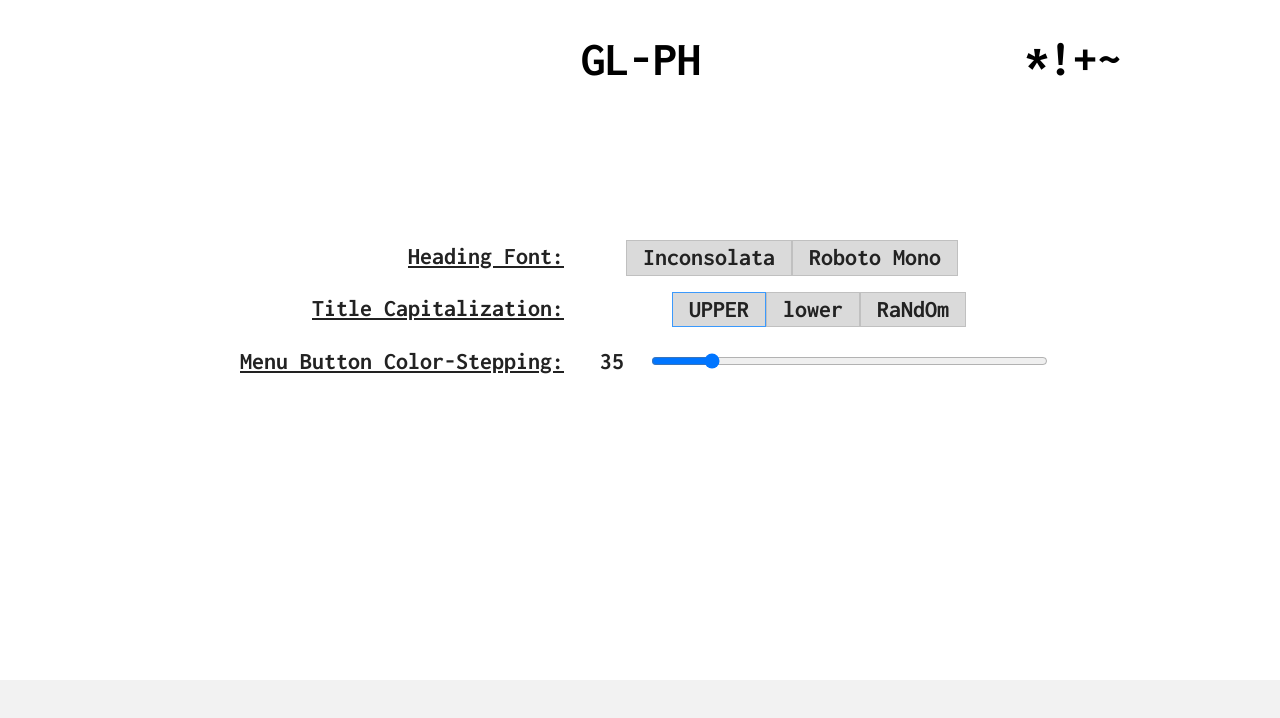
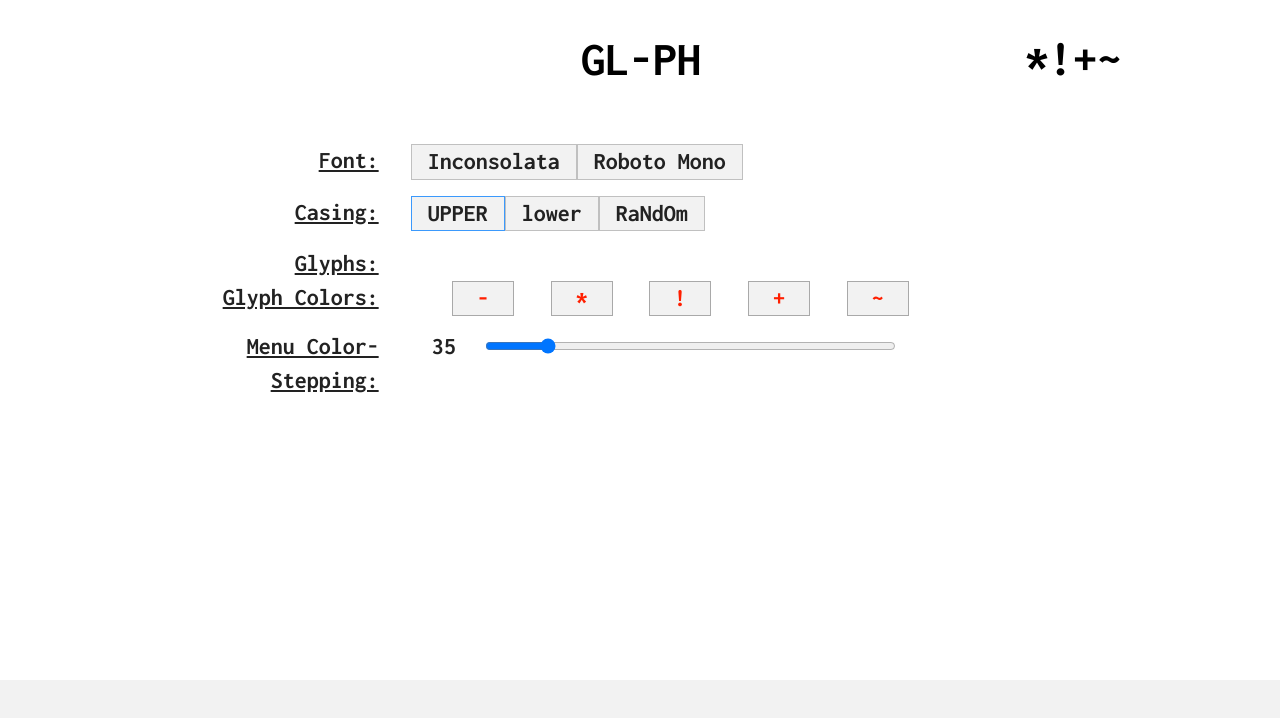
Before and after one commit to returningsam/gl-ph-journal, a plain HTML site: page public/index.html in a window 1280 px wide. Both pictures are taken after a click on the button "UPPER". Drawn offline with Linux system fonts and the light colour scheme.

Commit message:
color picking and case picking

```diff
--- a/public/index.html
+++ b/public/index.html
@@ -15,7 +15,7 @@
             <div class="title_header">
                 <p id="title_ch_0" class="t_char">G</p>
                 <p id="title_ch_1" class="t_char">L</p>
-                <p id="title_sp"   class="t_char">-</p>
+                <p id="title_sp">-</p>
                 <p id="title_ch_2" class="t_char">P</p>
                 <p id="title_ch_3" class="t_char">H</p>
             </div>
@@ -34,33 +34,47 @@
                 <section id="home_sec"   class="light">
                     <div id="ControlPanel">
                         <div id="FontFamControl" class="row equal-height">
-                            <div class="control_label col-xs-5">
-                                <label for="">Heading Font:</label>
+                            <div class="control_label col-xxs-12 col-s-4">
+                                <span>Font:</span>
                             </div>
-                            <div class="col-xs-7">
-                                <div id="FontButtons" class="btn-group equal-width">
+                            <div class="control_options">
+                                <div id="FontButtons" class="btn-group">
                                 </div>
                             </div>
                         </div>
                         <div id="FontCaseControl" class="row equal-height">
-                            <div class="control_label col-xs-5">
-                                <label for="">Title Capitalization:</label>
+                            <div class="control_label col-xxs-12 col-s-4">
+                                <span>Casing:</span>
                             </div>
-                            <div class="col-xs-7">
+                            <div class="control_options">
                                 <div id="CaseButtons" class="btn-group equal-width">
-                                    <button>UPPER</button>
-                                    <button>lower</button>
-                                    <button>RaNdOm</button>
+                                    <button data-case="upper">UPPER</button>
+                                    <button data-case="lower">lower</button>
+                                    <button data-case="random">RaNdOm</button>
                                 </div>
                             </div>
                         </div>
-                        <div id="MenuGlyphControl" class="row equal-height"></div>
-                        <div id="MenuColorControl" class="row equal-height"></div>
+                        <div id="MenuGlyphControl" class="row equal-height">
+                            <div class="control_label col-xxs-12 col-s-4">Glyphs:</div>
+                            <div class="control_options">
+                                <div id="MBGlyphPickers" class="block-row-l-5 block-row-m-4 block-row-s-3 block-row-xs-2 block-row-xxs-1">
+                                </div>
+                            </div>
+                        </div>
+                        <div id="MenuColorControl" class="row equal-height">
+                            <div class="control_label col-xxs-12 col-s-4">
+                                <label>Glyph Colors:</label>
+                            </div>
+                            <div class="control_options">
+                                <div id="MBColorPickers" class="block-row-l-5 block-row-m-4 block-row-s-3 block-row-xs-2 block-row-xxs-1">
+                                </div>
+                            </div>
+                        </div>
                         <div id="ColorStepControl" class="row equal-height">
-                            <div class="control_label col-xs-5">
-                                <label for="ColorStepSlide">Menu Button Color-Stepping:</label>
+                            <div class="control_label col-xxs-12 col-xs-4">
+                                <label for="ColorStepSlide">Menu Color-Stepping:</label>
                             </div>
-                            <div class="col-xs-7">
+                            <div class="control_options">
                                 <div class="row">
                                     <label for="ColorStepSlide" id="ColorStepVal" class="col-xs-2 text-center"></label>
                                     <input id="ColorStepSlide" class="col-xs-10" type="range" min="1" max="250" value="35"/>
--- a/public/main.js
+++ b/public/main.js
@@ -1,26 +1,26 @@
 const sectIDs      = ["home","about","elit","submit","faq"]; // TODO deprecate
 var sections = [
-  { id: "home",
+    {   id: "home",
         char: "-", color: "ff1f00",
         getMB: function() { return document.getElementById( this.id + "_mb" ); },
         getSec: function() { return document.getElementById( this.id + "_sec" ); }
     },
-  { id: "about",
+    {   id: "about",
         char: "*", color: "ff1f00",
         getMB: function() { return document.getElementById( this.id + "_mb" ); },
         getSec: function() { return document.getElementById( this.id + "_sec" ); }
     },
-  { id: "elit",
+    {   id: "elit",
         char: "!", color: "ff1f00",
         getMB: function() { return document.getElementById( this.id + "_mb" ); },
         getSec: function() { return document.getElementById( this.id + "_sec" ); }
     },
-  { id: "submit",
+    {   id: "submit",
         char: "+", color: "ff1f00",
         getMB: function() { return document.getElementById( this.id + "_mb" ); },
         getSec: function() { return document.getElementById( this.id + "_sec" ); }
     },
-  { id: "faq",
+    {   id: "faq",
         char: "~", color: "ff1f00",
         getMB: function() { return document.getElementById( this.id + "_mb" ); },
         getSec: function() { return document.getElementById( this.id + "_sec" ); }
@@ -87,6 +87,13 @@ function getSectIndByID( sID ) {
     return getSectIndByKeyVal( "id", sID );
 }
 
+function getSectByID( sID ) {
+    for (var i = 0; i < sections.length; i++) {
+        if (sections[i].id === sID) return sections[i];
+    }
+    return null;
+}
+
 function mouseInEle(ele) {
     var x1, x2, y1, y2;
     x1 = ele.offsetLeft; x2 = x1 + ele.clientWidth;
@@ -103,6 +110,8 @@ function mouseInEle(ele) {
 /************************** CONTROL PANEL *************************************/
 /******************************************************************************/
 
+/* FONT CONTROL */
+
 var fonts = ["Inconsolata", "Roboto Mono"];
 
 function setFont( font ) {
@@ -117,17 +126,97 @@ function initFontFamControl() {
     }
 }
 
+/* CASE CONTROL */
+
+function setTitleCase( case_type ) {
+    titleChars = document.getElementsByClassName( "t_char" );
+    switch ( case_type ) {
+        case "lower":
+            for (var i = 0; i < titleChars.length; i++) {
+                var ch = titleChars[i].innerHTML;
+                titleChars[i].innerHTML = ch.toLowerCase();
+            }
+            break;
+        case "upper":
+            for (var i = 0; i < titleChars.length; i++) {
+                var ch = titleChars[i].innerHTML;
+                titleChars[i].innerHTML = ch.toUpperCase();
+            }
+            break;
+        case "random":
+            for (var i = 0; i < titleChars.length; i++) {
+                var ch = titleChars[i].innerHTML;
+                titleChars[i].innerHTML = Math.round( Math.random() ) ? ch.toUpperCase() : ch.toLowerCase() ;
+            }
+            break;
+    }
+}
+
 function initFontCaseControl() {
+    var casebutts = document.getElementById( "CaseButtons" ).children;
+    for (var i = 0; i < casebutts.length; i++) {
+        casebutts[i].onclick = function() { setTitleCase( this.dataset.case ); };
+    }
+}
 
-}
+/* GLYPH PICKING */
 
 function initMenuGlyphControl() {
 
 }
 
+/* COLOR PICKING */
+
+function colorControlStyle() {
+    var elist = document.querySelectorAll( ".picker_preview" );
+    var e;
+    for (var i = 0; i < elist.length; i++) {
+        e = elist[i];
+        e.style["background-color"] = mouseInEle( e ) ? "rgba(191, 191, 191, 0.8)" : "rgba(191, 191, 191, 0.2)";
+    }
+}
+
+// builds an HTML string for a color-picker div corresponding to a section
+function buildColorPicker( sect ) {
+    var picker = "";
+    picker += "<div class=\"picker_div\" id=\"" + sect.id + "_picker\">";
+    picker += "<button class=\"picker_preview\">" + sect.char + "</button>";
+    picker += "<input ";
+    picker +=   "type=\"color\" ";
+    picker +=   "value=\"#" + sect.color + "\" ";
+    picker +=   "data-sect=\"" + sect.id + "\" ";
+    picker +=   "oninput=\"updateGlyphColor('" + sect.id + "')\">";
+    picker += "</input>";
+    picker += "</div>"
+    return picker;
+}
+
+function updateGlyphColor( sID ) {
+    var sect = getSectByID( sID );
+    var picker = document.querySelector( "#" + sect.id + "_picker > input" );
+    var preview = document.querySelector( "#" + sect.id + "_picker > button" );
+    sect.color = picker.value;
+    preview.style.color = sect.color;
+}
+
 function initMenuColorControl() {
+    var mbColorPickers = document.getElementById( "MBColorPickers" );
+    var sect, picker, preview;
+    for (var i = 0; i < sections.length; i++) {
+        sect = sections[i];
+        // add the color picker div to the color picker collection
+        mbColorPickers.innerHTML += buildColorPicker( sect );
+        picker = document.querySelector( "#" + sect.id + "_picker > input" );
+        preview = document.querySelector( "#" + sect.id + "_picker > button" );
+        // match the widths of the elements so the
+        // invisible color picker is over the preview char
+        picker.style.width = preview.clientWidth + "px";
+        preview.parentNode.style.height = preview.clientHeight + "px";
+        updateGlyphColor( sect.id );
+    }
+}
 
-}
+/* COLOR-STEP CONTROL */
 
 function initColorStepControl() {
     var stepSlide = document.getElementById( "ColorStepSlide" );
@@ -246,6 +335,7 @@ var checkMousePosInterval;
 
 function checkMousePos() {
     updateTitleColors();
+    colorControlStyle();
 }
 
 function handlePageMouseMove(ev) {
--- a/public/style.css
+++ b/public/style.css
@@ -144,9 +144,14 @@ section.light {
 /***************************** HOME *******************************************/
 /******************************************************************************/
 
+/******************************************************************************/
+/*************************** CONTROL PANEL ************************************/
+/******************************************************************************/
+
 #home_sec {
-  padding: 10em;
+  padding: 6em;
   font-size: 1.5em;
+  max-width: 80%;
 }
 
 .control_label {
@@ -154,20 +159,36 @@ section.light {
   text-decoration: underline;
 }
 
-#FontButtons {
-  padding-left: 10%;
+.control_options {
+  padding-left: 1em;
 }
 
-#CaseButtons {
-  padding-left: 20%;
+button {
+  background-color: rgba(191, 191, 191, 0.2);
 }
 
-#ColorStepVal {
-  padding: 0 0.2em;
+button:hover {
+  background-color: rgba(191, 191, 191, 0.8);
 }
 
-.row {
-  /*border: 1px solid black;*/
+.picker_div {
+  text-align: center;
+}
+
+.picker_preview {
+  display: inline-block;
+  position: absolute;
+  padding: 0 1em;
+  border: 1px solid darkgray;
+  background-color: rgba(191, 191, 191, 0.2);
+}
+
+.picker_div > input[type="color"] {
+  cursor: pointer;
+  max-width: 100%;
+  opacity: 0;
+  display: inline-block;
+  position: absolute;
 }
 
 /******************************************************************************/
```
Lines whose indentation alone changed are shown as unchanged.
